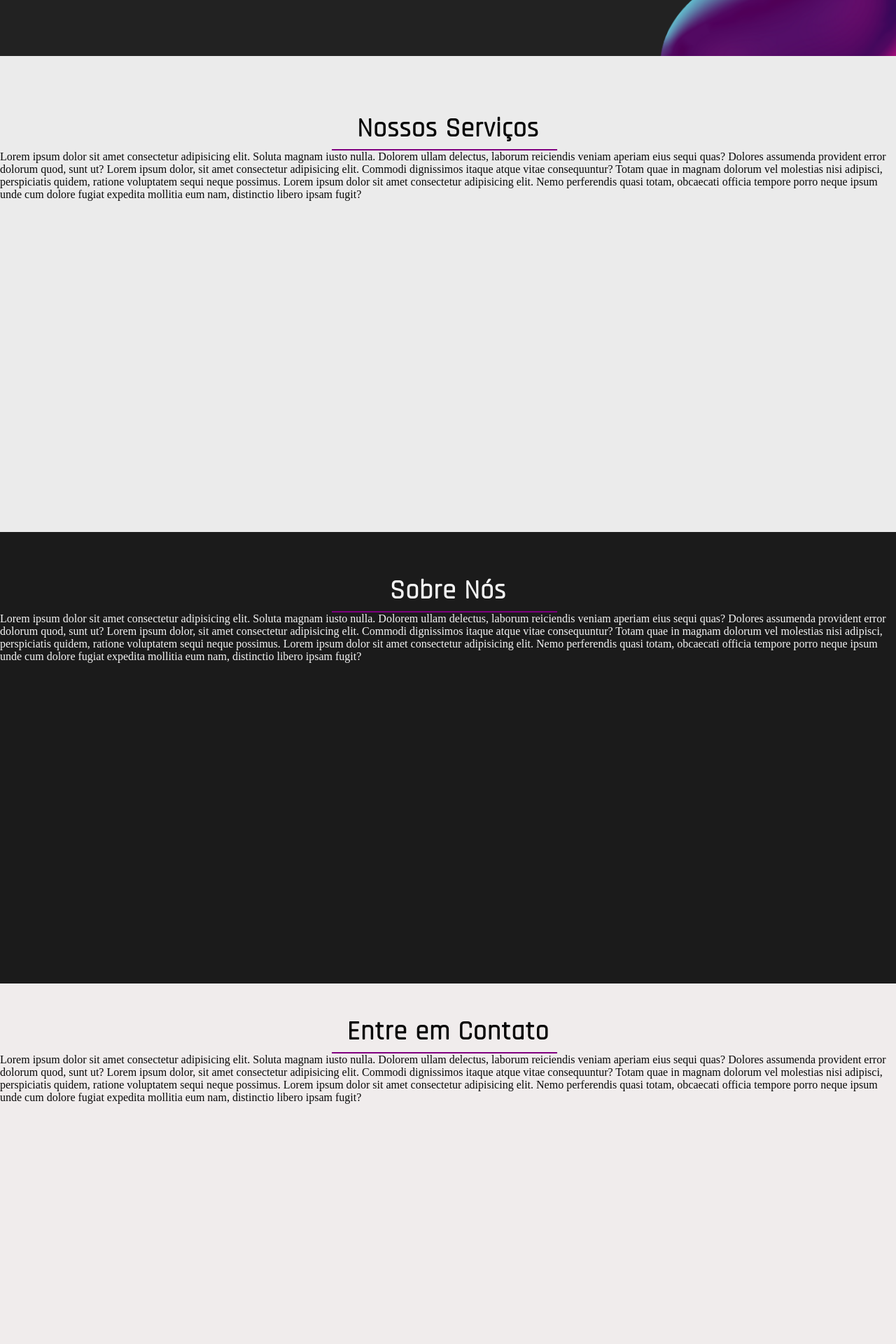
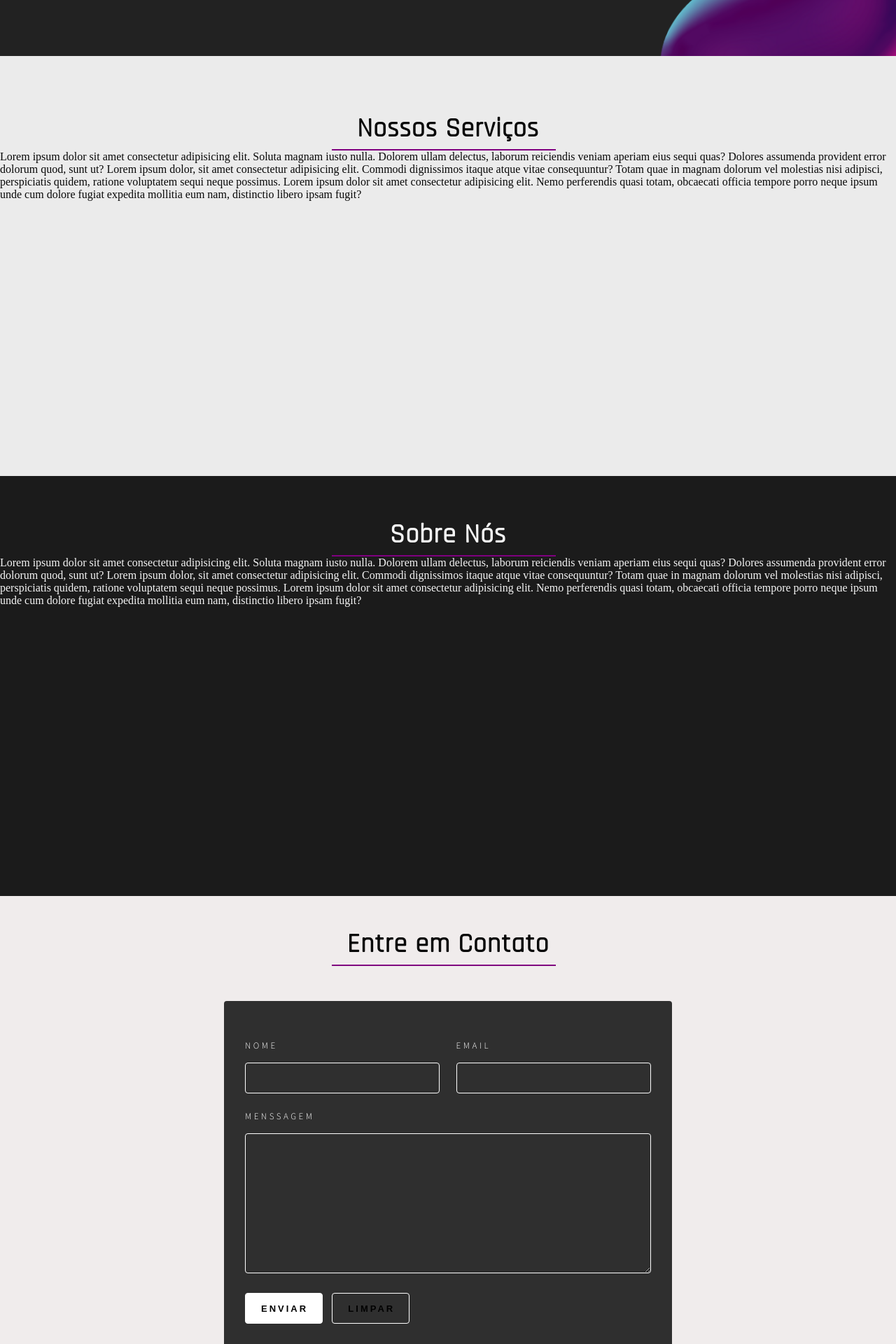
Before and after one commit to TelesFront/projetocmk, a PHP site: page / in a window 1280 px wide. Shown: the part 520-2440 px from the top of the page at 70% size. Run offline with PHP 8.4, Linux system fonts and the light colour scheme.

Commit message:
adicionei e formatei o formulário

```diff
--- a/web/index.html
+++ b/web/index.html
@@ -9,9 +9,15 @@
       <link rel="preconnect" href="https://fonts.googleapis.com">
       <link rel="preconnect" href="https://fonts.gstatic.com" crossorigin>
       <link href="https://fonts.googleapis.com/css2?family=Rajdhani&display=swap" rel="stylesheet">
+
       <link rel="preconnect" href="https://fonts.googleapis.com">
-<link rel="preconnect" href="https://fonts.gstatic.com" crossorigin>
-<link href="https://fonts.googleapis.com/css2?family=Dosis:wght@200&family=Rajdhani&display=swap" rel="stylesheet">
+      <link rel="preconnect" href="https://fonts.gstatic.com" crossorigin>
+      <link href="https://fonts.googleapis.com/css2?family=Dosis:wght@200&family=Rajdhani&display=swap" rel="stylesheet">
+
+      <link rel="stylesheet" href="https://cdnjs.cloudflare.com/ajax/libs/font-awesome/4.7.0/css/font-awesome.min.css">
+    <link rel="preconnect" href="https://fonts.googleapis.com">
+    <link rel="preconnect" href="https://fonts.gstatic.com" crossorigin>
+    <link href="https://fonts.googleapis.com/css2?family=Source+Sans+Pro:wght@300;600&display=swap" rel="stylesheet">
   </head>
 
   <body>
@@ -62,7 +68,33 @@
           <h1>Entre em Contato</h1>
           <hr size="2" width="25%" color="purple">
         </div>
-        <p>Lorem ipsum dolor sit amet consectetur adipisicing elit. Soluta magnam iusto nulla. Dolorem ullam delectus, laborum reiciendis veniam aperiam eius sequi quas? Dolores assumenda provident error dolorum quod, sunt ut? Lorem ipsum dolor, sit amet consectetur adipisicing elit. Commodi dignissimos itaque atque vitae consequuntur? Totam quae in magnam dolorum vel molestias nisi adipisci, perspiciatis quidem, ratione voluptatem sequi neque possimus. Lorem ipsum dolor sit amet consectetur adipisicing elit. Nemo perferendis quasi totam, obcaecati officia tempore porro neque ipsum unde cum dolore fugiat expedita mollitia eum nam, distinctio libero ipsam fugit?</p>
+
+        <form action="">
+
+          <div class="half">
+            <div class="item">
+              <label for="name">NOME</label>
+              <input type="text" id = "name">
+            </div>
+            <div class="item">
+              <label for="email">EMAIL</label>
+              <input type="text" id = "email">
+            </div>
+          </div>
+          <div class="full">
+            <label for="message">MENSSAGEM</label>
+            <textarea name="" id = "message"></textarea>
+          </div>
+          <div class="action">
+            <input type="submit" value = "ENVIAR">
+            <input type="reset" value = "LIMPAR">
+          </div>
+          <div class="icons">
+            <a href="" class = "fa fa-facebook"></a>
+            <a href="" class = "fa fa-instagram"></a>
+          </div>
+        </form>
+
       </div>
 
     </main>
--- a/web/style.css
+++ b/web/style.css
@@ -1,6 +1,7 @@
 * {
     margin: 0;
     padding: 0;
+    box-sizing: border-box; /* ta garantindo a responsividade do formulário */
   }
 
   a {
@@ -175,9 +176,10 @@ hr{
 
 .contato {
   padding-top: 45px;
+  padding-bottom: 15px;
   background-color: rgb(240, 236, 236);
   color: rgb(8, 8, 8);
-  height: 75vh;
+
 }
 
 .tituloContato {
@@ -185,6 +187,127 @@ hr{
   font-family: 'Rajdhani', sans-serif;
   font-size: 19px;
   letter-spacing: 1px;
+}
+
+/* formatação  formulário de CONTATO*/
+
+form{
+  font-family: 'Source Sans Pro', sans-serif;
+  color: white;
+  background: rgba(27,27,27,0.9);
+  width: 640px;
+  margin: 50px auto;
+  max-width: 97%;
+  border-radius: 4px;
+  padding: 55px 30px;
+}
+
+form .title h2{
+  letter-spacing: 6px;
+  border-bottom: 1px solid white;
+  display: inline-block;
+  padding-bottom: 8px;
+  margin-bottom: 32px;
+}
+
+form .half{
+  display: flex;
+  justify-content: space-between;
+}
+
+form .half .item{
+  display: flex;
+  flex-direction: column;
+  margin-bottom: 24px;
+  width: 48%;
+}
+
+form label{
+  display: block;
+  font-size: 13px;
+  letter-spacing: 3.5px;
+  margin-bottom: 16px;
+}
+
+form .half .item input{
+  border-radius: 4px;
+  border: 1px solid white;
+  outline: 0;
+  padding: 16px;
+  width: 100%;
+  height: 44px;
+  background: transparent;
+  font-size: 17px;
+}
+
+form .full{
+  margin-bottom: 24px;
+}
+
+form .full textarea{
+  background: transparent;
+  border-radius: 4px;
+  border: 1px solid white;
+  outline: 0;
+  padding: 12px 16px;
+  width: 100%;
+  height: 200px;
+  font-size: 17px;
+}
+
+form .action{
+  margin-bottom: 32px;
+}
+
+form .action input{
+  background: transparent;
+  border-radius: 4px;
+  border: 1px solid white;
+  cursor: pointer;
+  font-size: 13px;
+  font-weight: 600;
+  height: 44px;
+  letter-spacing: 3px;
+  outline: 0;
+  padding: 0 20px 0 22px;
+  margin-right: 10px;
+}
+
+form .action input[type="submit"]{
+  background: white;
+  color: black;
+}
+
+form .icons a{
+  color: white;
+  border: 1px solid white;
+  border-radius: 50%;
+  line-height: 36px;
+  text-align: center;
+  font-weight: 600;
+  width: 38px;
+  margin-right: 10px;
+}
+
+form .half .item input:focus, form .full textarea:focus, form .action input[type="reset"]:hover, form .icons a:hover{
+  background: rgba(255,255,255,0.075);
+}
+
+@media (max-width: 480px){
+  form .half{
+    flex-direction: column;
+  }
+  form .half .item{
+    width: 100%;
+  }
+  form .action{
+    display: flex;
+    flex-direction: column;
+  }
+  form .action input{
+    margin-bottom: 10px;
+    width: 100%;
+  }
 }
 
 /* formatação rodapé */
```
